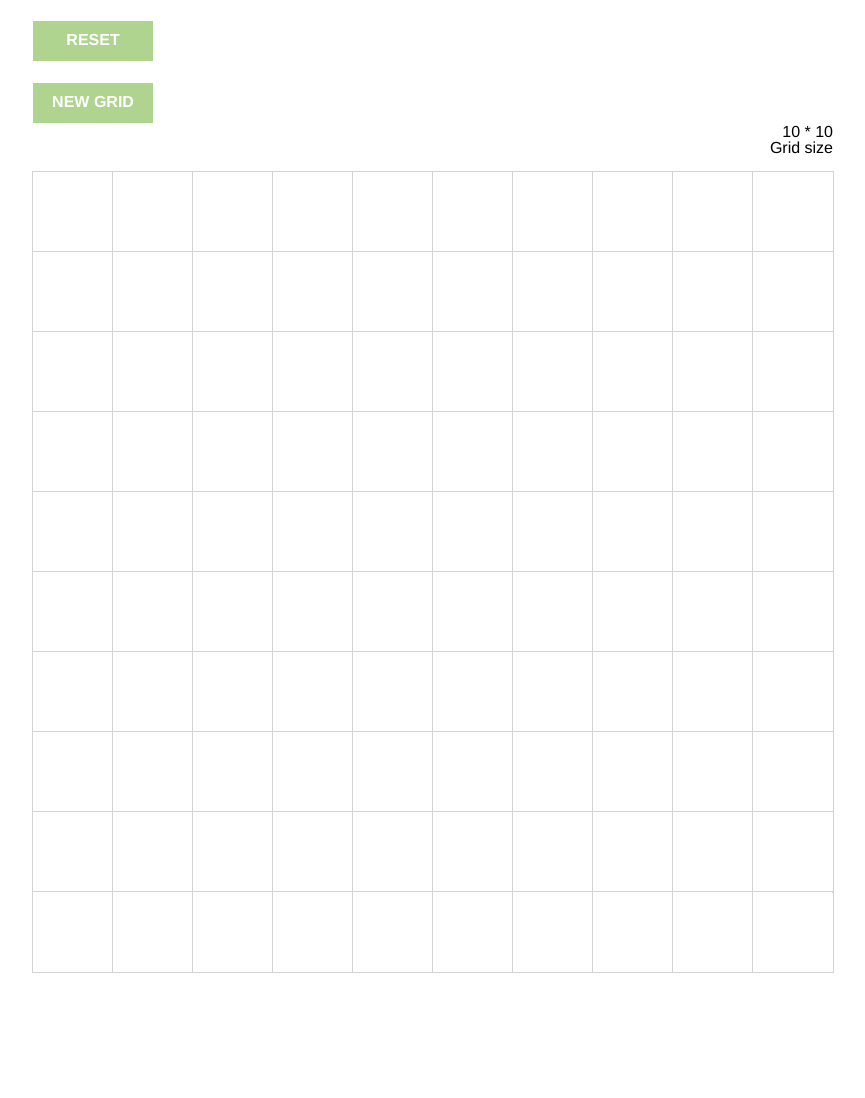
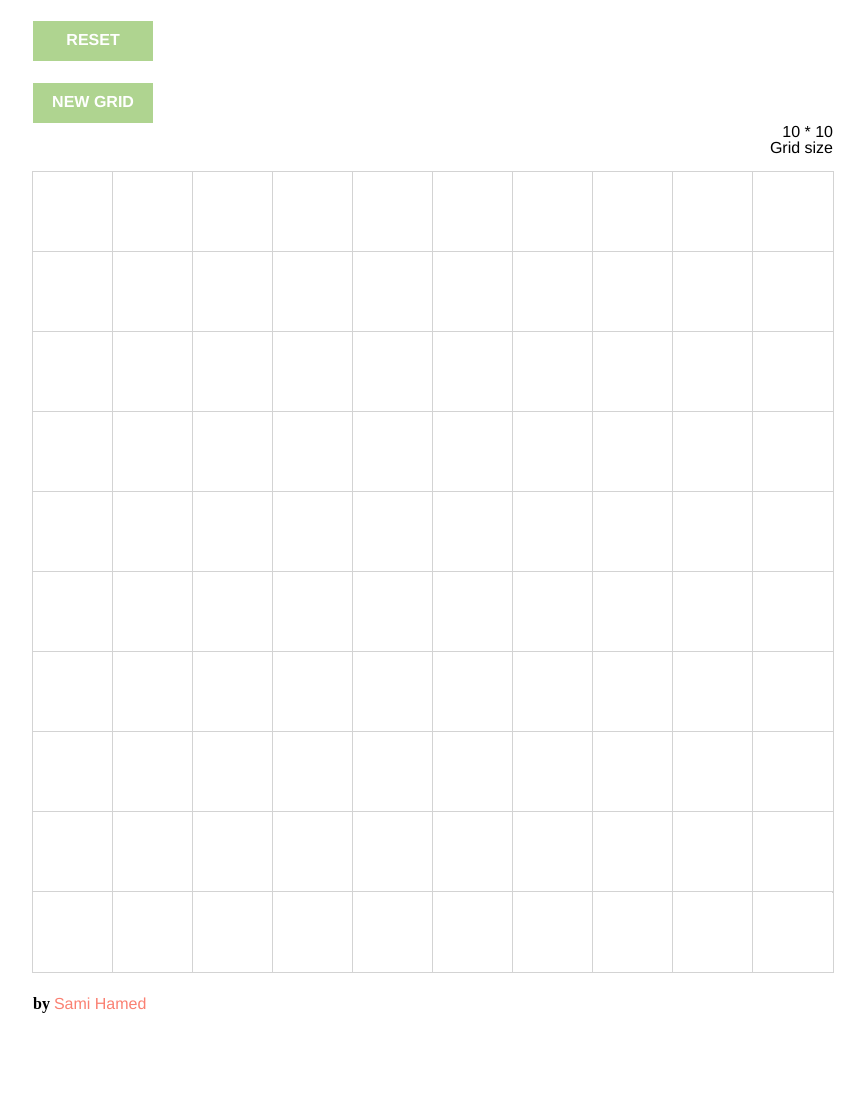
Before and after one commit to samihamed/odinprojects, a plain HTML site: page sketch/index.html in a window 1280 px wide. Shown: the whole page, without its empty margins (207-1072 px from the left). Drawn offline with nearby package versions, Linux system fonts and the light colour scheme.

Commit message:
add sketch to general odinprojects repo

```diff
--- a/sketch/index.html
+++ b/sketch/index.html
@@ -19,6 +19,7 @@
   </div>
 
   <div class="footer">
+    <h4>by <a href="https://github.com/samihamed">Sami Hamed</a></h4>
   </div>
 
 </body>
--- a/sketch/styles.css
+++ b/sketch/styles.css
@@ -4,6 +4,14 @@
   height: 150px;
   display: block;
   margin: 0 auto;
+}
+
+a {
+  text-decoration: none;
+  color: salmon;
+  font-family: helvetica;
+  text-align: center;
+  font-weight: normal;
 }
 
 .countExp {
```
